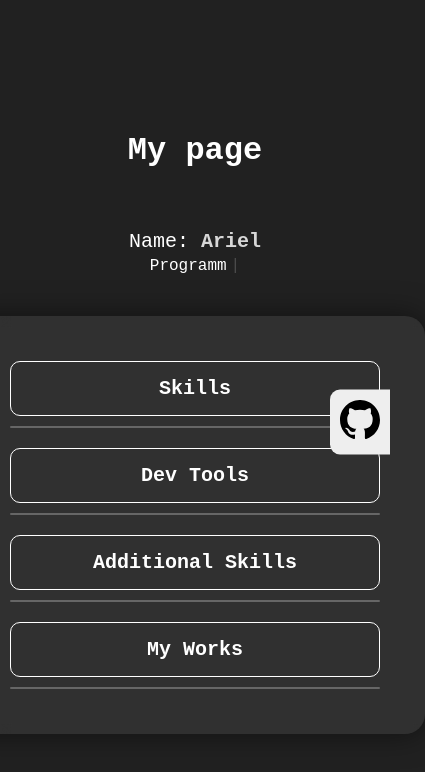
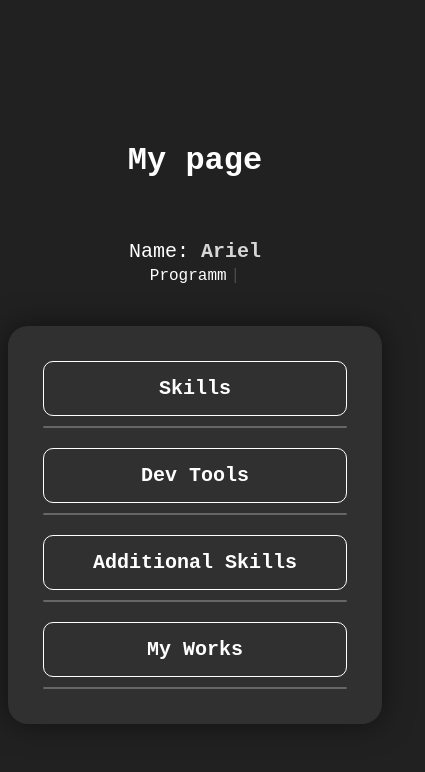
Before and after one commit to Ar13el/menu, a plain HTML site: page index.html in a window 390 px wide. Shown: the whole page, 425 px wide, since content can reach past the window. Drawn offline with Linux system fonts and the light colour scheme.

Commit message:
fix responsive problems

```diff
--- a/index.html
+++ b/index.html
@@ -32,7 +32,7 @@ body{
 }
 
 .menu{
-    width: 95%;
+    width: 90%;
     max-width: 650px;
     background: rgba(255, 255, 255, 0.07);
     backdrop-filter: blur(6px);
@@ -155,10 +155,18 @@ a{
     display: none;
 }
 span{
-
-
     font-size:medium;
     font-weight: bold;
+}
+
+@media (max-width: 720px) {
+    #side-menu {
+        display: none;
+    }
+    .menu {
+        width: 78%;
+        padding: 35px;
+    }
 }
 </style>
 </head>
@@ -173,7 +181,7 @@ span{
 <div class="menu">
     <div class="botones">
         <button class="boton">Skills</button>
-        <div class="panel">I work with these programming languages:<br>1.PHP (Laravel, Eloquent)<br>2.Python (Flask, MySQL, SQLite)<br>3.Node.js (Currently Learning)</div>
+        <div class="panel">I work with these programming languages:<br>1.PHP (Laravel, Eloquent)<br>2.Python (Flask)<br>3.MySQL/SQLite<br>4.Node.js (Currently Learning)</div>
 
         <button class="boton">Dev Tools</button>
         <div class="panel">I work with databases and development tools:<br>1.MySQL / SQLite<br>2.Git & GitHub<br>3.Dependency management (Composer)</div>
@@ -182,7 +190,7 @@ span{
         <div class="panel">Other skills and tools:<br>1.Frontend basics (HTML, CSS, JS)<br>2.Deployment & Hosting (GitHub Pages)<br>3.Unit Testing (PHPUnit, Pytest)</div>
 
         <button class="boton">My Works</button>
-        <div class="panel">My works (Click to go):<br><a href="https://ar13el.github.io/ideonline/" target="_blank">1.IDE Online</a></div>
+        <div class="panel">My works (Click to go):<br><a href="https://ar13el.github.io/ideonline/" target="_blank">1.IDE Online</a><br><a>2.To do list(Currently Working)</a></div>
     </div>
 </div>
 
@@ -227,9 +235,11 @@ botones.forEach((btn) => {
 
 const projectsBtn = document.getElementById("projects-btn");
 const projectsOptions = document.getElementById("projects-options");
-projectsBtn.addEventListener("click", () => {
-    projectsOptions.style.display = projectsOptions.style.display === "flex" ? "none" : "flex";
-});
+if (projectsBtn) {
+    projectsBtn.addEventListener("click", () => {
+        projectsOptions.style.display = projectsOptions.style.display === "flex" ? "none" : "flex";
+    });
+}
 </script>
 
 </body>
```
